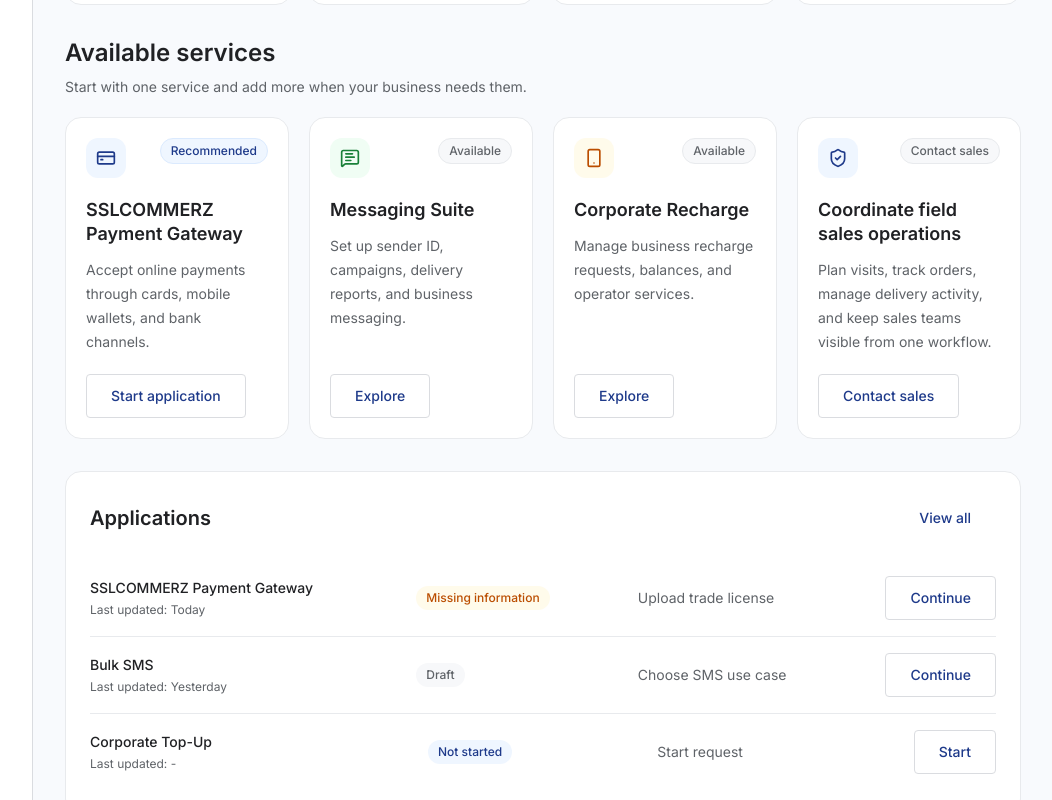
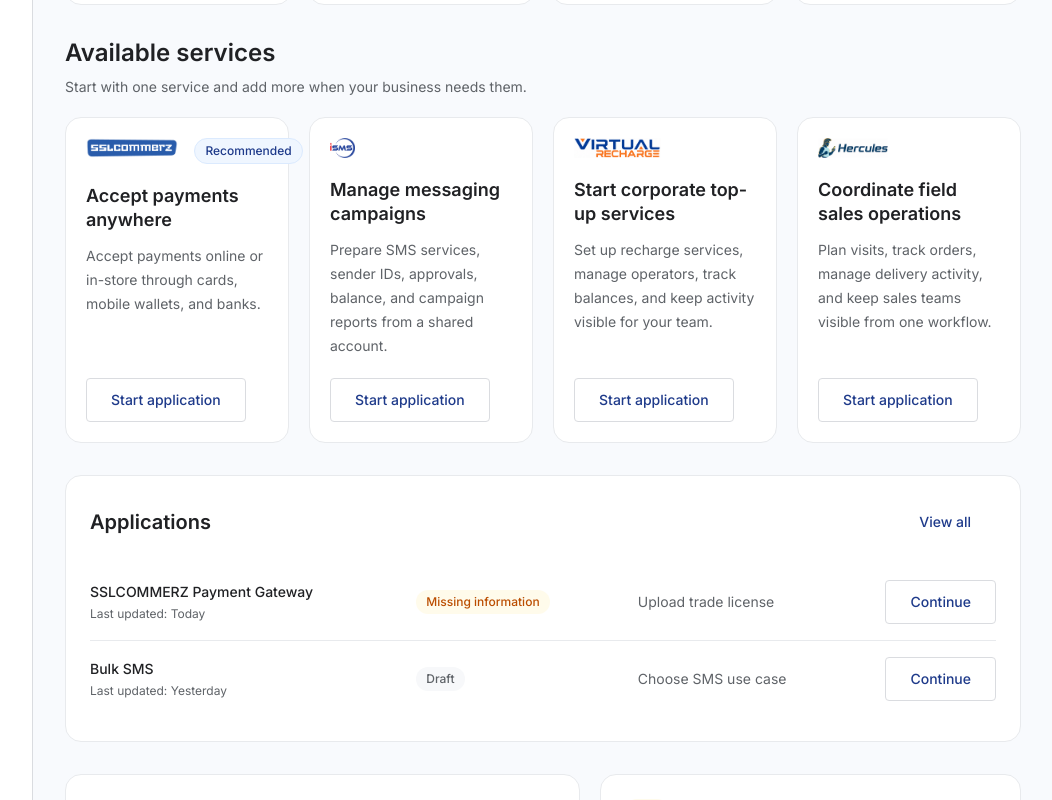
Before and after one commit to alimoon-nisha/ssl_business_platform, a Next.js app: page /dashboard in a window 1280 px wide. Shown: the part 620-1420 px from the top of the page, without its empty margins (227-1279 px from the left). Built offline with nearby package versions, Linux system fonts and the light colour scheme.

Commit message:
Align dashboard services with landing page

```diff
--- a/src/components/dashboard/ServiceCard.tsx
+++ b/src/components/dashboard/ServiceCard.tsx
@@ -1,36 +1,30 @@
-import { CreditCard, MessageSquareText, ShieldCheck, Smartphone } from "lucide-react";
+import Image from "next/image";
 import { Badge } from "@/components/ui/Badge";
 import { ButtonLink } from "@/components/ui/Button";
 import { Card } from "@/components/ui/Card";
-import { IconBadge } from "@/components/ui/IconBadge";
-
-const icons = [CreditCard, MessageSquareText, Smartphone, ShieldCheck];
 
 export function ServiceCard({
   service,
-  index,
 }: {
   service: {
-    name: string;
+    title: string;
     status: string;
     description: string;
     cta: string;
+    logo: string;
     href?: string;
   };
-  index: number;
 }) {
-  const Icon = icons[index] ?? CreditCard;
-
   return (
     <Card className="flex h-full flex-col p-5">
       <div className="flex items-start justify-between gap-4">
-        <IconBadge icon={Icon} tone={index === 1 ? "green" : index === 2 ? "amber" : "blue"} />
-        <Badge tone={service.status === "Recommended" ? "blue" : "gray"}>
-          {service.status}
-        </Badge>
+        <Image src={service.logo} alt="" width={120} height={24} className="h-5 w-auto object-contain" />
+        {service.status === "Recommended" ? (
+          <Badge tone="blue">Recommended</Badge>
+        ) : null}
       </div>
       <h3 className="mt-5 text-lg font-semibold leading-6 text-text-primary">
-        {service.name}
+        {service.title}
       </h3>
       <p className="mt-3 flex-1 text-sm leading-6 text-text-secondary">
         {service.description}
--- a/src/data/mockPlatform.ts
+++ b/src/data/mockPlatform.ts
@@ -142,39 +142,43 @@
 export const services = [
   {
     id: "sslcommerz",
-    name: "SSLCOMMERZ Payment Gateway",
+    title: "Accept payments anywhere",
     status: "Recommended",
     description:
-      "Accept online payments through cards, mobile wallets, and bank channels.",
+      "Accept payments online or in-store through cards, mobile wallets, and banks.",
+    logo: "/sslcommerz.png",
     cta: "Start application",
-    href: "/products/payment-gateway",
+    href: "/service-application/payment-gateway",
   },
   {
     id: "bulk-sms",
-    name: "Messaging Suite",
+    title: "Manage messaging campaigns",
     status: "Available",
     description:
-      "Set up sender ID, campaigns, delivery reports, and business messaging.",
-    cta: "Explore",
-    href: "/products/messaging-suite",
+      "Prepare SMS services, sender IDs, approvals, balance, and campaign reports from a shared account.",
+    logo: "/isms.png",
+    cta: "Start application",
+    href: "/service-application/messaging-suite",
   },
   {
     id: "corporate-top-up",
-    name: "Corporate Recharge",
+    title: "Start corporate top-up services",
     status: "Available",
     description:
-      "Manage business recharge requests, balances, and operator services.",
-    cta: "Explore",
-    href: "/products/corporate-recharge",
+      "Set up recharge services, manage operators, track balances, and keep activity visible for your team.",
+    logo: "/virtualrecharge.png",
+    cta: "Start application",
+    href: "/service-application/corporate-recharge",
   },
   {
     id: "cloud-security",
-    name: "Coordinate field sales operations",
-    status: "Contact sales",
+    title: "Coordinate field sales operations",
+    status: "Available",
     description:
       "Plan visits, track orders, manage delivery activity, and keep sales teams visible from one workflow.",
-    cta: "Contact sales",
-    href: "/contact-sales",
+    logo: "/hercules.png",
+    cta: "Start application",
+    href: "/service-application/sales-force-automation",
   },
 ];
 
@@ -193,13 +197,6 @@
     nextStep: "Choose SMS use case",
     cta: "Continue",
   },
-  {
-    service: "Corporate Top-Up",
-    status: "Not started",
-    lastUpdated: "-",
-    nextStep: "Start request",
-    cta: "Start",
-  },
 ];
 
 export const documents = [
```
Also changed, not shown: 6 other files (tests, documents, lock files or other folders).
